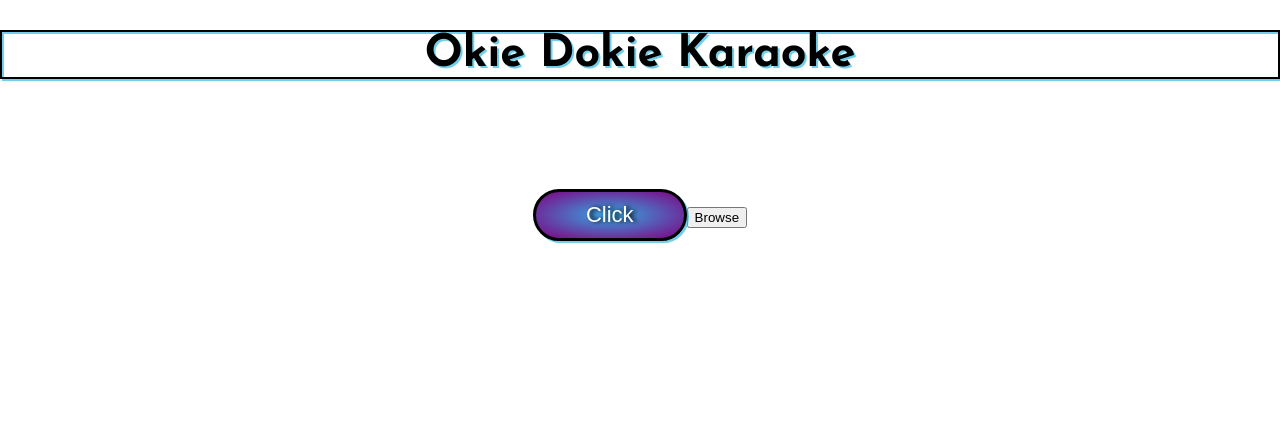
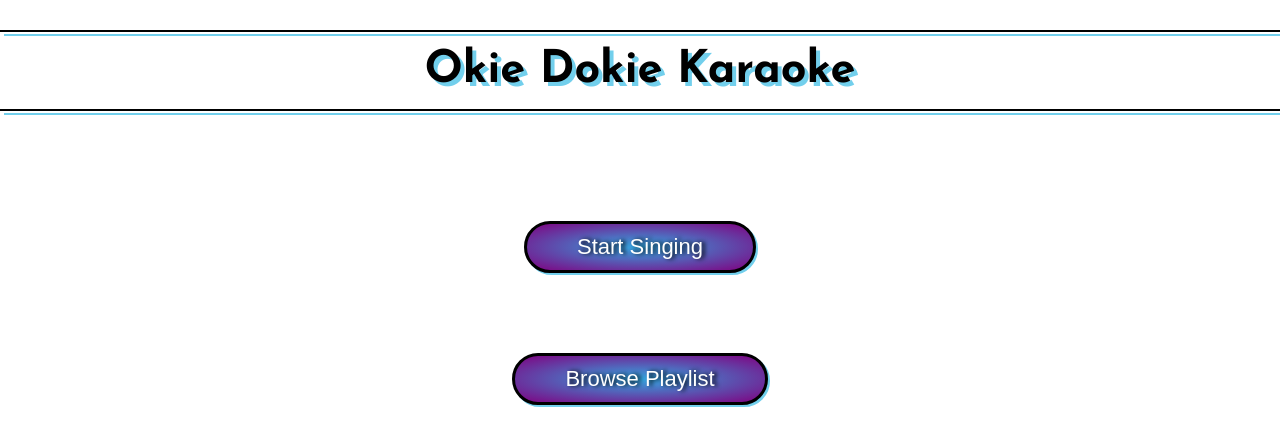
Before and after one commit to Mark0195/react-karaoke-sprint, a React (Create React App) app: page / in a window 1280 px wide. Shown: the top 446 px of the page. Built offline with nearby package versions, Linux system fonts and the light colour scheme.

Commit message:
Added a Theme CSS file

```diff
--- a/src/App.css
+++ b/src/App.css
@@ -2,29 +2,6 @@
   text-align: center;
   font-family: 'Raleway',
 }
-
-.BrowseContainer {
-  display: flex;
-  flex-direction: column;
-  justify-content: center;
-  align-items: center;
-}
-
-.BrowseItem {
-  margin-top: 20px;
-  margin-bottom: 20px;
-  border: 1px solid black;
-  width: 70vw;
-  text-align: center;
-  background-color: #b8ecfa;
-  border-radius: 16px;
-  padding-bottom: 20px;
-}
-
-.SongImage {
-  width: 50vw;
-}
-
 
 .App-header {
   background-color: #282c34;
@@ -37,29 +14,10 @@
   color: white;
 }
 
+
+
+
+
 .App-link {
   color: #61dafb;
 }
-
-.Sing-btn {
-  color: white;
-  text-shadow: 3px 0px 4px black;
-  margin-top: 80px;
-  border: 3px solid black;
-  background-image: radial-gradient( rgb(52, 168, 226),purple);
-  font-size: 22px;
-  padding-top: 10px;
-  padding-bottom: 10px;
-  padding-left: 50px;
-  padding-right: 50px;
-  border-radius: 40px;
-  filter: drop-shadow(2px 2px 0px rgba(54, 187, 228, 0.7));
-}
-
-.Header {
-  font-family: "Josefin Sans";
-  font-size: 45px;
-  filter: drop-shadow(2px 2px 0px rgba(54, 187, 228, 0.7));
-  border: solid 2px black;
-
-}
--- /dev/null
+++ b/src/ThemeMainStream.css
@@ -0,0 +1,51 @@
+.BrowseContainer {
+    display: flex;
+    flex-direction: column;
+    justify-content: center;
+    align-items: center;
+  }
+
+  .BrowseItem {
+    margin-top: 20px;
+    margin-bottom: 20px;
+    border: 1px solid black;
+    width: 70vw;
+    text-align: center;
+    background-color: #b8ecfa;
+    border-radius: 16px;
+    padding-bottom: 20px;
+  }
+
+  .SongImage {
+    width: 50vw;
+  }
+
+  .Button-area {
+    display: flex;
+    flex-direction: column;
+  }
+
+  .Sing-btn {
+    color: white;
+    text-shadow: 3px 0px 4px black;
+    margin-top: 80px;
+    border: 3px solid black;
+    background-image: radial-gradient( rgb(52, 168, 226),purple);
+    font-size: 22px;
+    padding-top: 10px;
+    padding-bottom: 10px;
+    padding-left: 50px;
+    padding-right: 50px;
+    border-radius: 40px;
+    filter: drop-shadow(2px 2px 0px rgba(54, 187, 228, 0.7));
+  }
+
+  .Header {
+    font-family: "Josefin Sans";
+    font-size: 45px;
+    filter: drop-shadow(4px 4px 0px rgba(54, 187, 228, 0.7));
+    border-top: solid 2px black;
+    border-bottom: solid 2px black;
+    padding: 1rem;
+
+  }
--- a/src/home_page.js
+++ b/src/home_page.js
@@ -1,17 +1,24 @@
 import { React } from 'react';
 import './App.css';
+import './ThemeMainStream.css';
 import { Link } from 'react-router-dom'
 
 function HomePage() {
   return (
     <div className="App">
+
+      <div className="Button-area">
         <h1 className="Header">Okie Dokie Karaoke</h1>
+
         <Link to="/song">
-            <button className="Sing-btn">Click</button>
+            <button className="Sing-btn">Start Singing</button>
         </Link>
+
         <Link to="/browse">
-            <button className="browse-btn">Browse</button>
+            <button className="Sing-btn">Browse Playlist</button>
         </Link>
+      </div>
+
     </div>
   );
 }
```
